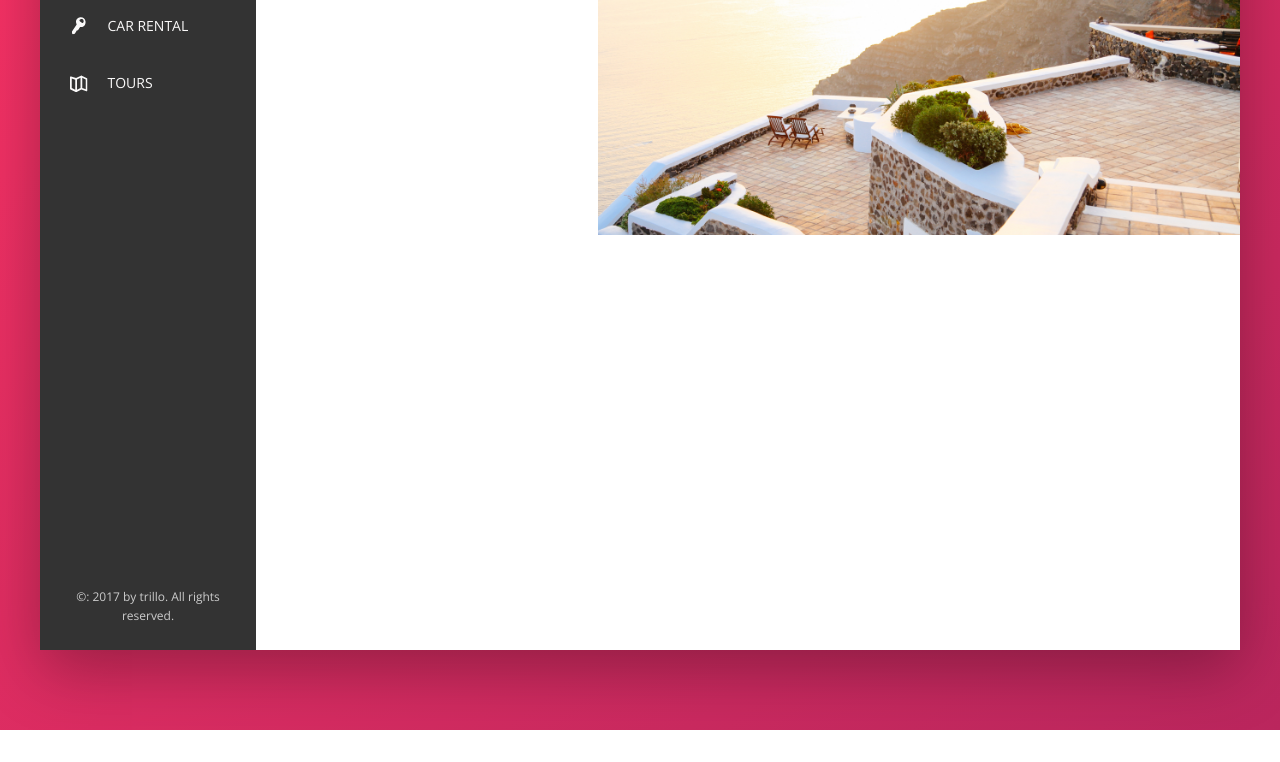
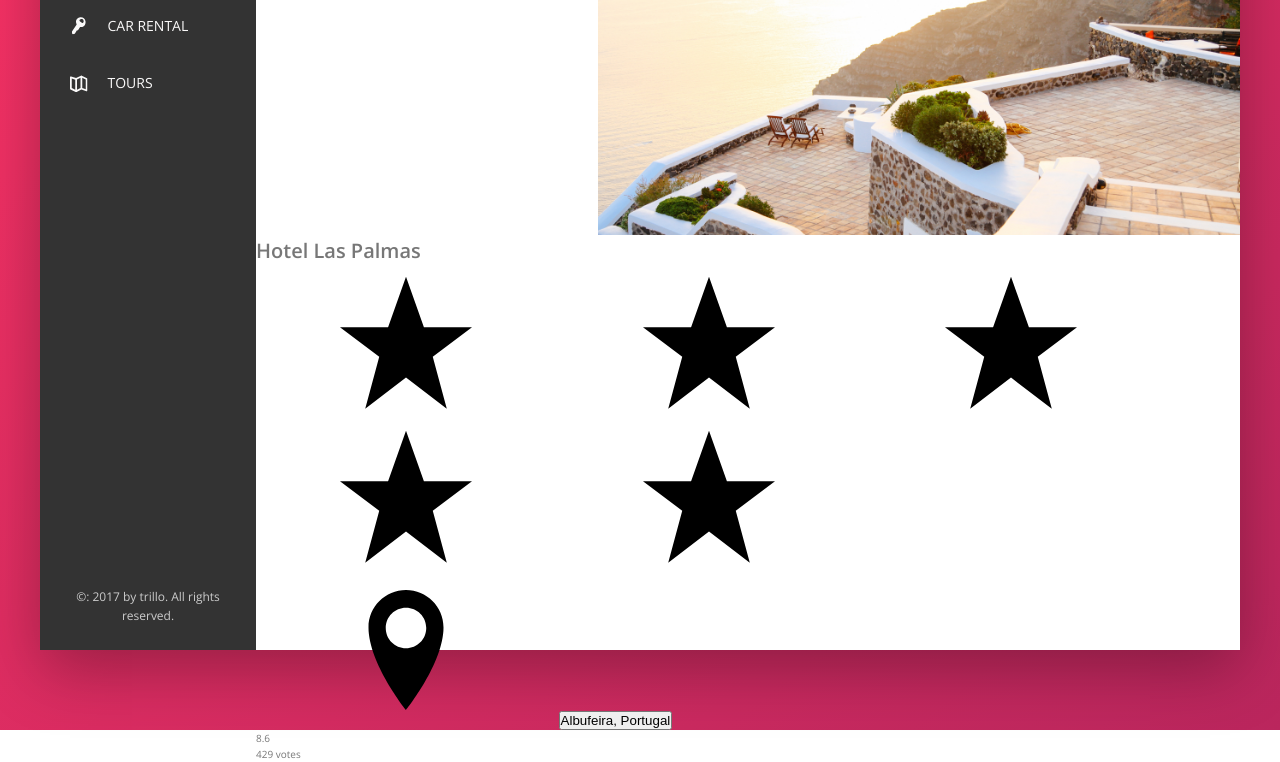
Before and after one commit to arikihamano/2-trillo, a website: page index.html in a window 1280 px wide. Shown: the part 300-1062 px from the top of the page. Before the commit the page ends 1030 px from the top, so only its background shows below. Drawn offline with nearby package versions, Linux system fonts and the light colour scheme.

Commit message:
at 9:00 of 80

```diff
--- a/index.html
+++ b/index.html
@@ -108,6 +108,40 @@
                 <img src="img/hotel-3.jpg" alt="Photo of hotel 3" class="gallery__photo">
             </figure>
           </div>
+
+          <div class="overview">
+            <h1 class="overview__heading">
+              Hotel Las Palmas
+            </h1>
+            <div class="overview__stars">
+              <svg class="overview__icon-star">
+                <use xlink:href="img/sprite.svg#icon-star">
+              </svg>
+              <svg class="overview__icon-star">
+                <use xlink:href="img/sprite.svg#icon-star">
+              </svg>
+              <svg class="overview__icon-star">
+                <use xlink:href="img/sprite.svg#icon-star">
+              </svg>
+              <svg class="overview__icon-star">
+                <use xlink:href="img/sprite.svg#icon-star">
+              </svg>
+              <svg class=overview__icon-starn">
+                <use xlink:href="img/sprite.svg#icon-star">
+              </svg>
+            </div>
+            <div class="overview__location">
+              <svg class="overview__icon-location">
+                <use xlink:href="img/sprite.svg#icon-location-pin">
+              </svg>
+              <button class="btn-inlin">Albufeira, Portugal</button>
+
+              <div class="overview__">
+                <div class="overview__rating-average">8.6</div>
+                <div class="overview__rating-count">429 votes</div>
+              </div>
+            </div>
+          </div>
         </main>
       </div>
     </div>
```
